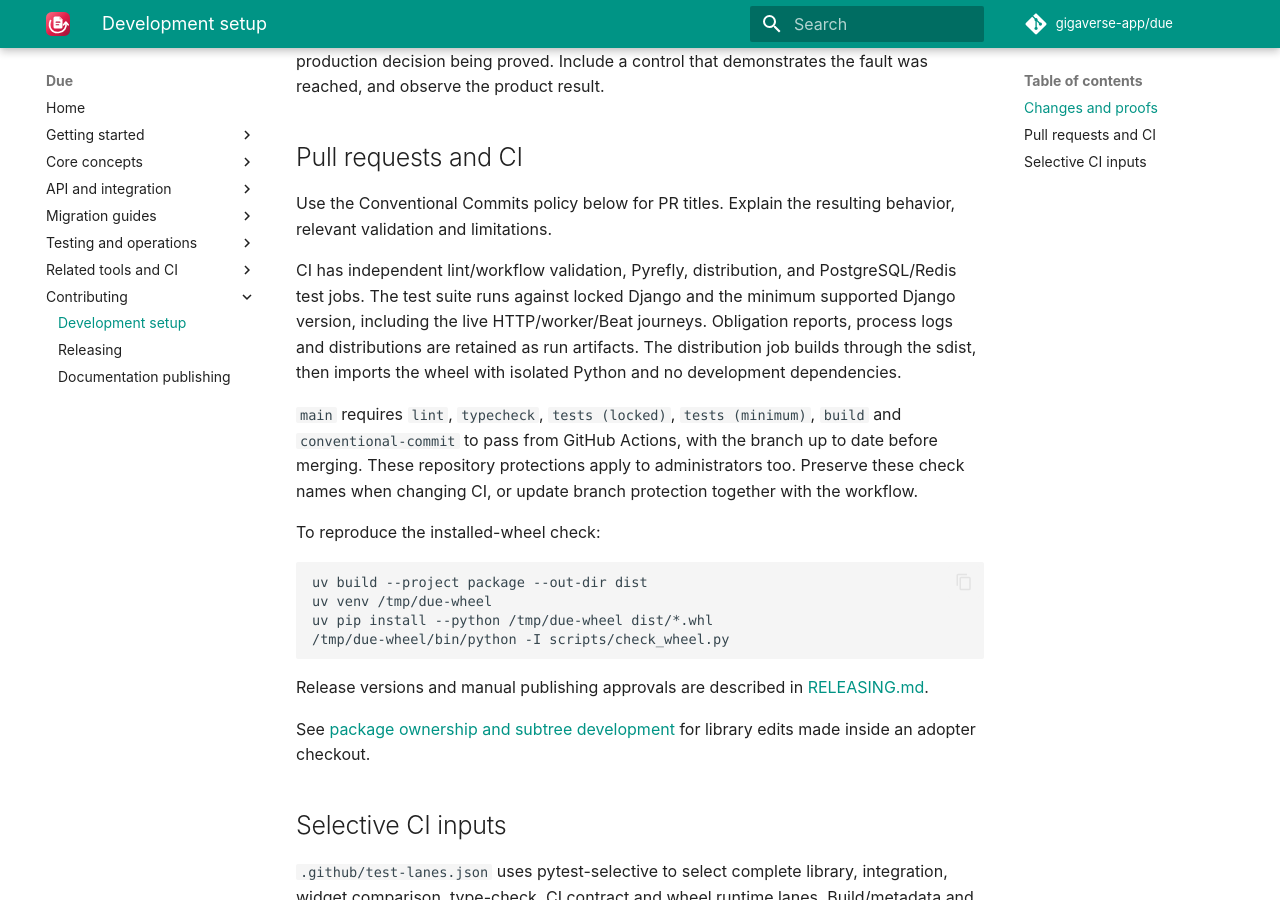
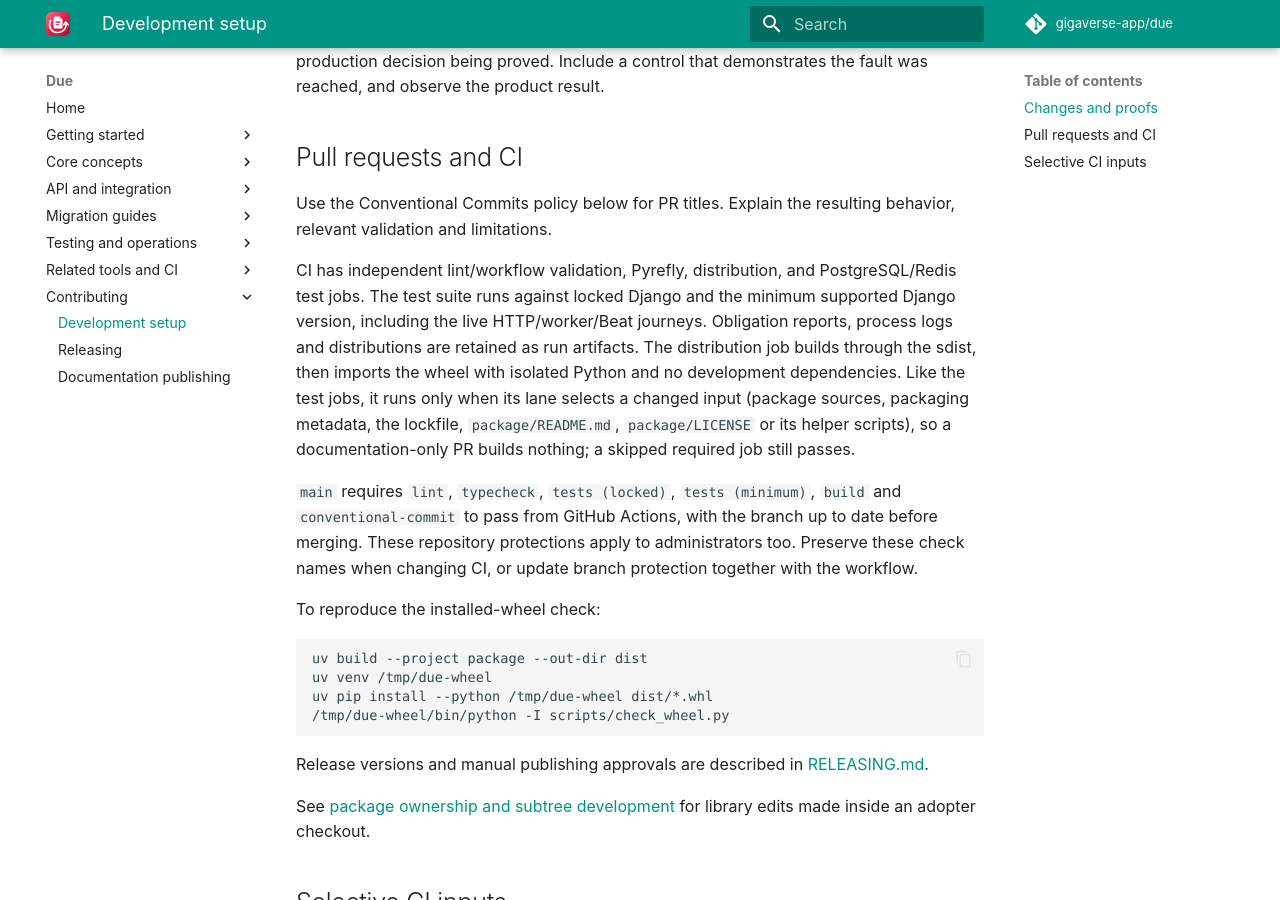
Before and after one commit to gigaverse-app/due, an MkDocs documentation site: the page built from CONTRIBUTING.md, in a window 1280 px wide and 900 px high, scrolled down 1134 px. Built offline with MkDocs 1.6.1 and Material for MkDocs 9.7.7, drawn with Linux system fonts in a browser that asks for light colours; comment, search, counter and statistics services are not loaded.

Commit message:
ci: run no builds or tests on documentation-only changes
Gate the build job by the wheel lane, declare the real test environment in
graph.global_inputs so Read the Docs requirements select nothing, and narrow
example inputs to code and templates.

Co-Authored-By: Claude Opus 5.5 <noreply@anthropic.com>

```diff
--- a/CONTRIBUTING.md
+++ b/CONTRIBUTING.md
@@ -59,7 +59,10 @@ PostgreSQL/Redis test jobs. The test suite runs against locked Django and the
 minimum supported Django version, including the live HTTP/worker/Beat journeys.
 Obligation reports, process logs and distributions are retained as run artifacts.
 The distribution job builds through the sdist, then imports the wheel with
-isolated Python and no development dependencies.
+isolated Python and no development dependencies. Like the test jobs, it runs
+only when its lane selects a changed input (package sources, packaging metadata,
+the lockfile, `package/README.md`, `package/LICENSE` or its helper scripts), so a
+documentation-only PR builds nothing; a skipped required job still passes.
 
 `main` requires `lint`, `typecheck`, `tests (locked)`, `tests (minimum)`,
 `build` and `conventional-commit` to pass from GitHub Actions, with the branch
```
Also changed, not shown: AGENTS.md (+6 -2 lines), 3 other files.
